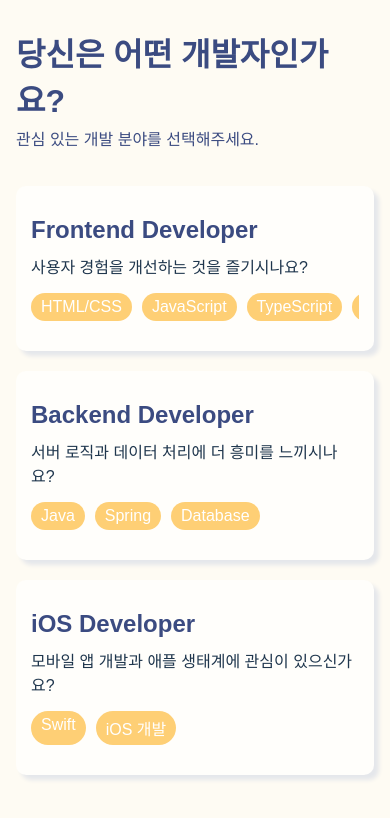
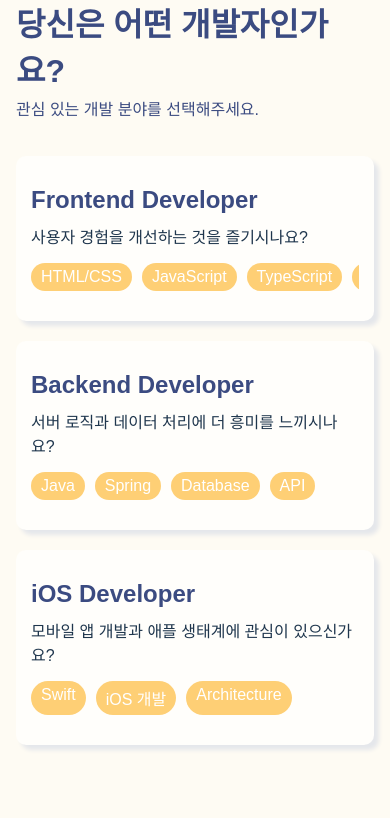
Before and after one commit to dmdeh/job-cracker, a Next.js app: page /selection/developer in a window 390 px wide. Shown: the top 818 px of the page. Built offline with nearby package versions, Linux system fonts and the light colour scheme.

Commit message:
디자인 수정 및 데이터 추가 (#43)
* style: 모바일 뷰 수정

* style: topic 데이터 추가

```diff
--- a/src/components/common/Page/Page.module.css
+++ b/src/components/common/Page/Page.module.css
@@ -5,6 +5,15 @@
   max-width: 860px;
   margin: 0 auto;
   padding: 50px 0;
+}
+
+@media (max-width: 768px) {
+  .page {
+    padding: 20px 0;
+    min-height: calc(
+      100vh - env(safe-area-inset-bottom)
+    ); /* iOS 안전영역 대응 */
+  }
 }
 
 .top {
--- a/src/constants/topics.ts
+++ b/src/constants/topics.ts
@@ -87,6 +87,16 @@ export const TOPICS_BACKEND = {
     'MongoDB',
     'Redis',
   ],
+  API: [
+    'REST 기본 원칙과 제약조건',
+    'HTTP 메서드와 상태 코드',
+    'API 버전 관리',
+    'API 보안과 인증',
+    'API 문서화',
+    'API 캐싱 전략',
+    'Error Handling',
+    'API 테스팅',
+  ],
 } as const;
 
 export const TOPICS_IOS = {
@@ -116,4 +126,16 @@ export const TOPICS_IOS = {
     '앱 배포 및 앱 스토어',
     'SwiftUI 개요',
   ],
+  Architecture: [
+    'MVC 패턴',
+    'MVVM 패턴',
+    'Clean Architecture',
+    'Coordinator 패턴',
+    'VIPER 패턴',
+    '의존성 주입',
+    '반응형 프로그래밍 (RxSwift, Combine)',
+    '상태 관리',
+    '테스트 가능한 설계',
+    '모듈화와 컴포넌트 기반 설계',
+  ],
 } as const;
```
Also changed, not shown: src/components/QuestionFeedbackSwitcher/QuestionCard/QuestionCard.module.css (+10 -0 lines).
